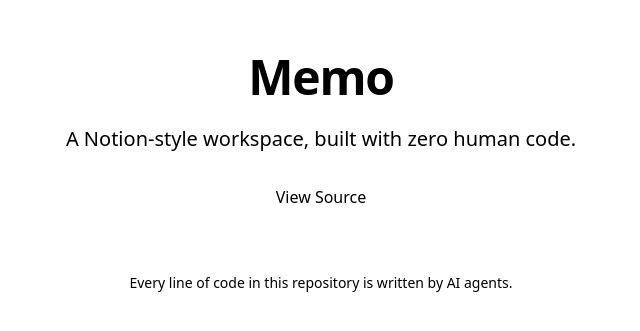
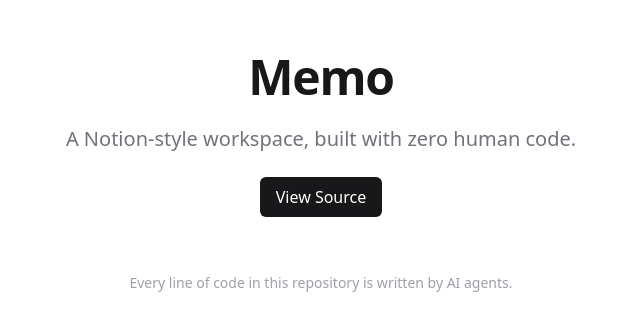
Before and after one commit to gitpod-io/memo, a Next.js app: page / in a window 1280 px wide. Shown: the part 227-558 px from the top of the page, without its empty margins (319-959 px from the left). Built offline with nearby package versions, Linux system fonts and the light colour scheme.

Commit message:
fix: use standard Tailwind classes on landing page
shadcn/ui theme tokens (text-muted-foreground, bg-primary) require CSS
variables that aren't defined until shadcn is initialized. Use concrete
Tailwind color classes instead.

Co-authored-by: Ona <no-reply@ona.com>

```diff
--- a/src/app/page.tsx
+++ b/src/app/page.tsx
@@ -1,22 +1,24 @@
 export default function Home() {
   return (
-    <main className="flex min-h-screen flex-col items-center justify-center p-8">
+    <main className="flex min-h-screen flex-col items-center justify-center p-8 bg-white dark:bg-zinc-950">
       <div className="max-w-2xl text-center space-y-6">
-        <h1 className="text-5xl font-bold tracking-tight">Memo</h1>
-        <p className="text-xl text-muted-foreground">
+        <h1 className="text-5xl font-bold tracking-tight text-zinc-900 dark:text-zinc-50">
+          Memo
+        </h1>
+        <p className="text-xl text-zinc-500 dark:text-zinc-400">
           A Notion-style workspace, built with zero human code.
         </p>
         <div className="flex gap-4 justify-center">
           <a
             href="https://github.com/gitpod-io/memo"
-            className="inline-flex items-center px-4 py-2 rounded-md bg-primary text-primary-foreground hover:bg-primary/90 transition-colors"
+            className="inline-flex items-center px-4 py-2 rounded-md bg-zinc-900 text-white hover:bg-zinc-800 dark:bg-zinc-50 dark:text-zinc-900 dark:hover:bg-zinc-200 transition-colors"
             target="_blank"
             rel="noopener noreferrer"
           >
             View Source
           </a>
         </div>
-        <p className="text-sm text-muted-foreground pt-8">
+        <p className="text-sm text-zinc-400 dark:text-zinc-500 pt-8">
           Every line of code in this repository is written by AI agents.
         </p>
       </div>
```
